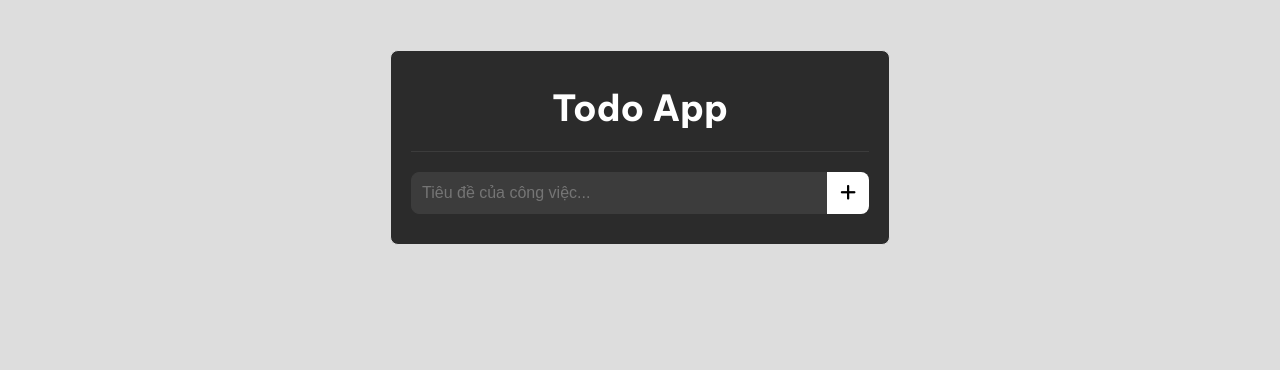
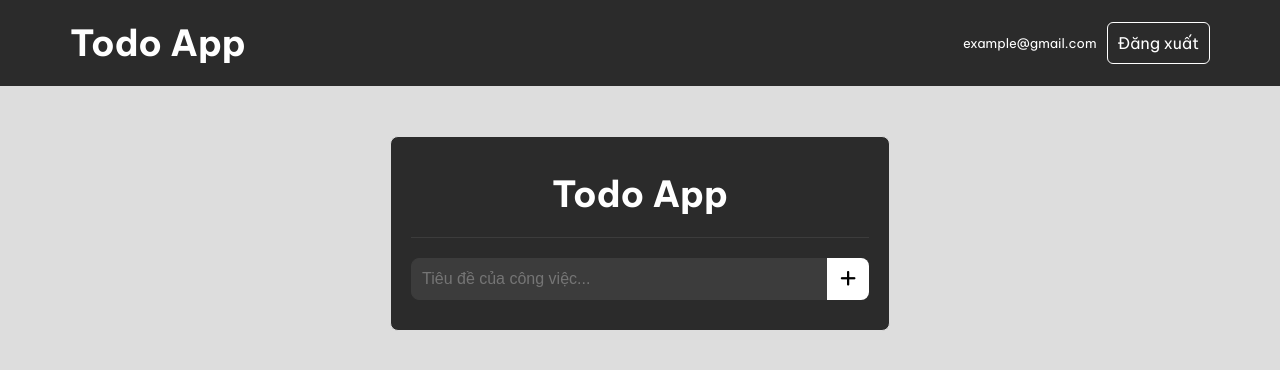
Before and after one commit to montrealdream/todo-app-with-auth, a website with bundled scripts: page index.html in a window 1280 px wide. Built offline with nearby package versions, Linux system fonts and the light colour scheme.

Commit message:
tính năng đăng xuất

```diff
--- a/assets/js/script.js
+++ b/assets/js/script.js
@@ -2,7 +2,7 @@ import { initializeApp } from "https://www.gstatic.com/firebasejs/10.14.1/fireba
 
 import { getDatabase, ref, push, set, onValue, remove, update  } from "https://www.gstatic.com/firebasejs/10.14.1/firebase-database.js";
 
-import { getAuth, createUserWithEmailAndPassword, signInWithEmailAndPassword  } from "https://www.gstatic.com/firebasejs/10.14.1/firebase-auth.js";
+import { getAuth, createUserWithEmailAndPassword, signInWithEmailAndPassword, signOut  } from "https://www.gstatic.com/firebasejs/10.14.1/firebase-auth.js";
 
 // module alert
 import showAlert from "./show-alert.js";
@@ -24,6 +24,8 @@ const auth = getAuth(app);  // Initialize Firebase Authentication and get a refe
 
 const todosRef = ref(db, 'todos');
 
+const headerTodo = document.querySelector(".header");
+
 // Tính năng đăng ký
 const signUpForm = document.querySelector("[sign-up]");
 if(signUpForm) {
@@ -38,9 +40,10 @@ if(signUpForm) {
         if(email && password) {
             createUserWithEmailAndPassword(auth, email, password)
                 .then((userCredential) => {
-                    // Signed up
+                    // Signed up (khi đăng kí thành công thì nó đăng nhập lun nha)
                     const user = userCredential.user;
                     if(user) {
+                        // chuyển hướng trang và show alert
                         window.location.href = "index.html";
                         showAlert("Đăng ký tài khoản thành công", "success", 3000);
                     }
@@ -89,6 +92,21 @@ if(loginForm) {
 }
 // Hết Tính năng đăng nhập
 
+// Tính năng đăng xuất
+const logOut = headerTodo.querySelector("[btn-logout]");
+if(logOut) {
+    logOut.addEventListener("click", event => {
+        signOut(auth).then(() => {
+            // Sign-out successful.
+            window.location.href = "login.html";
+            showAlert("Đăng xuất thành công", "success", 5000);
+          }).catch((error) => {
+            // An error happened.
+          });
+    });
+}
+// Hết Tính năng đăng xuất
+
 // form đăng kí, đăng nhập
 const signUpClass = document.querySelector(".sign-up");
 if(signUpClass) {
--- a/assets/scss/style.scss
+++ b/assets/scss/style.scss
@@ -454,3 +454,56 @@ body.dark .todo-app__item--finish, .todo-app__item--finish {
     color: white;
 }
 /** hết todo app*/
+
+// container
+.container {
+    width: 1140px;
+    margin: 0px auto;
+}
+// hết container
+
+// header
+.header {
+    background-color: $dark-mode-bg;
+    padding: 20px 0px;
+
+    &__wrap {
+        display: flex;
+        justify-content: space-between;
+        align-items: center;
+    }
+
+    &__logo a {
+        text-decoration: none;
+        color: $dark-mode-main;
+        font-size: 36px;
+        font-weight: 700;
+    }
+
+    &__user {
+        // display: none; // khi chưa đăng nhập sẽ ẩn cả khối này
+        display: flex;
+        align-items: center;
+        gap: 10px;
+    }
+
+    &__user-email {
+        color: $dark-mode-main;
+        font-size: 13px;
+        font-weight: 400;
+    }
+
+    &__user-logout {
+        color: $dark-mode-main;
+        border: 1px solid $dark-mode-main;
+        padding: 10px;
+        border-radius: 6px;
+        cursor: pointer;
+
+        &:hover {
+            color: $dark-mode-bg;
+            background-color: $light-mode-border;
+        }
+    }
+}
+// hết header
--- a/index.html
+++ b/index.html
@@ -27,6 +27,28 @@
         </div> -->
     </div>
     <!-- hết alert thông báo -->
+
+    <!-- header -->
+    <header class="header">
+        <div class="container">
+            <div class="header__wrap">
+                <div class="header__logo">
+                    <a href="#">
+                        Todo App
+                    </a>
+                </div>
+                <div class="header__user">
+                    <div class="header__user-email">
+                        example@gmail.com
+                    </div>
+                    <div class="header__user-logout" btn-logout>
+                        Đăng xuất
+                    </div>
+                </div>
+            </div>
+        </div>
+    </header>
+    <!-- hết header -->
 
     <!-- todo app -->
     <div class="todo-app">
@@ -67,6 +89,6 @@
 
 
     <!-- js -->
-    <script type="module" src="script.js" ></script>
+    <script type="module" src="./assets/js/script.js"></script>
 </body>
 </html>
```
Also changed, not shown: login.html (+23 -0 lines), sign-up.html (+23 -0 lines), assets/css/style.css, assets/images/to-do-list.png (added), 1 other file.
